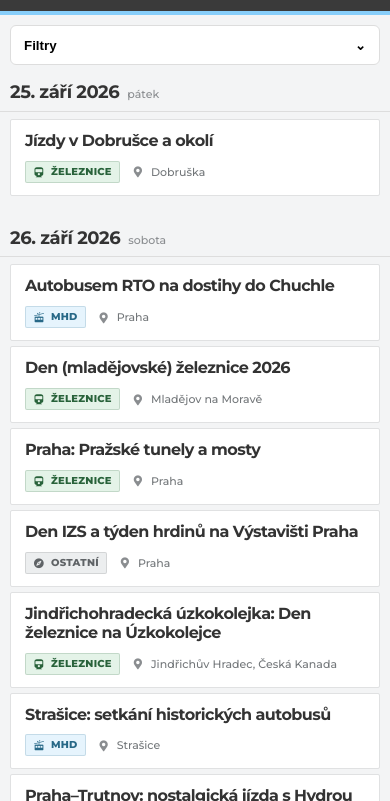
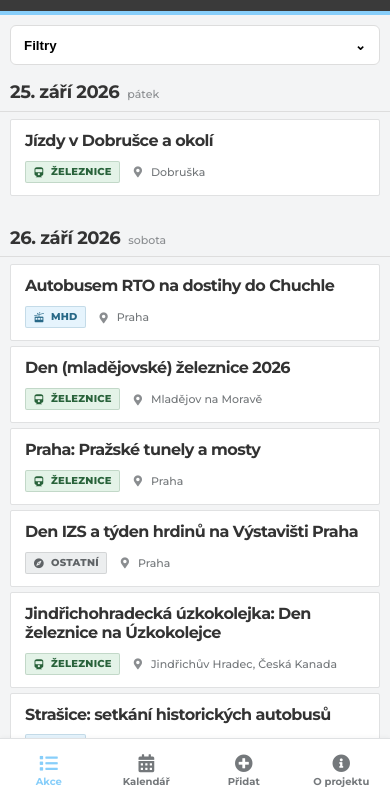
Before and after one commit to anlexcz/sotousuv-kalendar, a plain HTML site: page index.html in a window 390 px wide. Shown: the part 43-844 px from the top of the page. Drawn offline with Linux system fonts and the light colour scheme.

Commit message:
Přidat světlou spodní mobilní navigaci

```diff
--- a/styles.css
+++ b/styles.css
@@ -98,3 +98,14 @@ body{background:#f3f4f5}
  .brand img{transform:scale(.94)}
  .menu-toggle{font-size:20px}
 }
+/* Spodní mobilní navigace */
+.mobile-nav{display:none}
+@media(max-width:760px){
+ .menu-toggle{display:none!important}
+ .topbar .main-nav{display:none!important}
+ body{padding-bottom:68px}
+ .mobile-nav{position:fixed;display:grid;grid-template-columns:repeat(4,1fr);left:0;right:0;bottom:0;z-index:50;background:#fff;border-top:1px solid #dfe1e3;padding-bottom:env(safe-area-inset-bottom);box-shadow:0 -1px 4px rgba(0,0,0,.04)}
+ .mobile-nav a{min-width:0;height:62px;display:flex;flex-direction:column;align-items:center;justify-content:center;gap:5px;color:#74787b;text-decoration:none;font-size:10px;font-weight:700;line-height:1}
+ .mobile-nav a i{font-size:18px}
+ .mobile-nav a[href="index.html"]{color:var(--accent)}
+}
```
